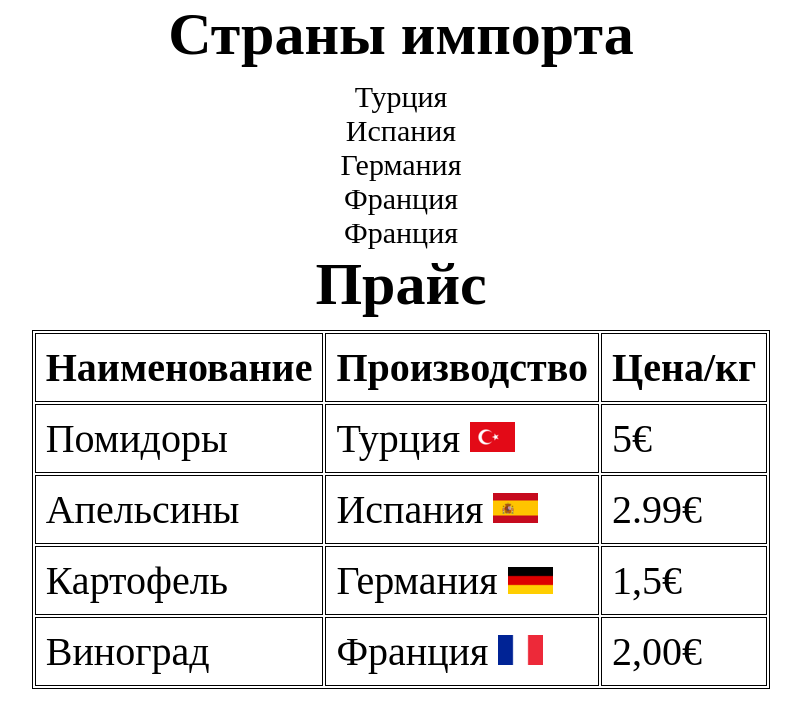
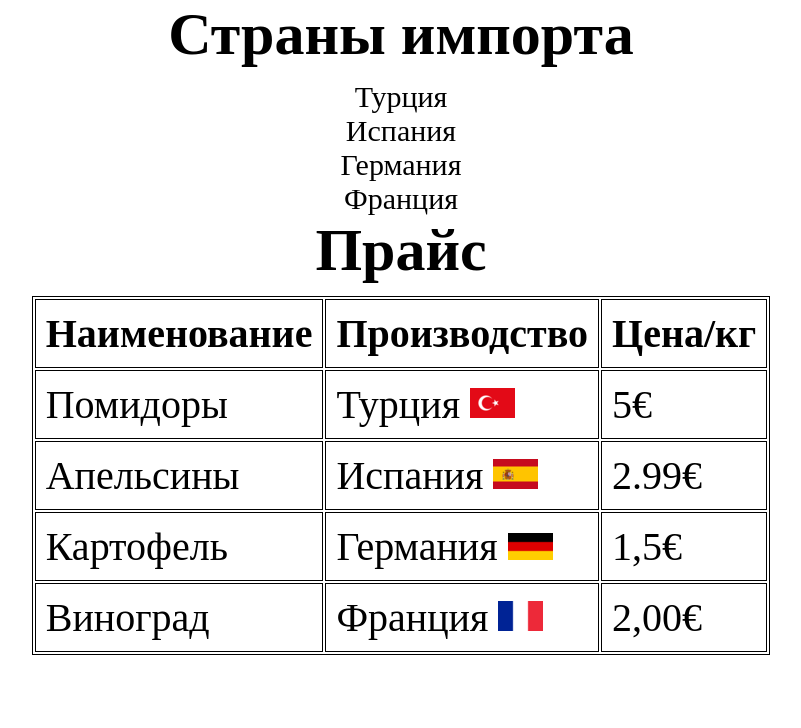
Before and after one commit to MichaelChir/hmTabProjects, a plain HTML site: page index.html in a window 1280 px wide. Shown: the whole page, without its empty margins (239-1040 px from the left). Drawn offline with Linux system fonts and the light colour scheme.

Commit message:
delete li

```diff
--- a/index.html
+++ b/index.html
@@ -16,9 +16,6 @@
             <li>Испания</li>
             <li>Германия</li>
             <li>Франция</li>
-            <li>Франция</li>
-
-
         </ul>
         <header>
             <h2>Прайс</h2>
```
